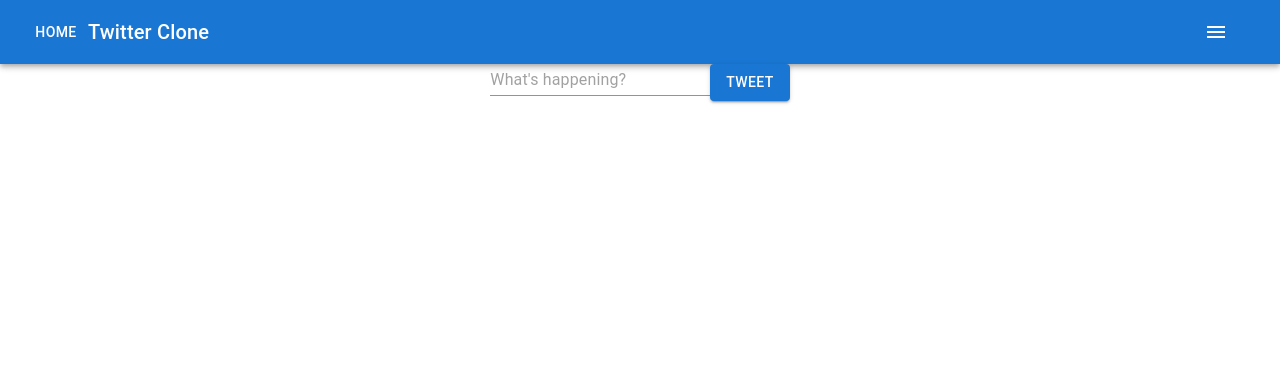
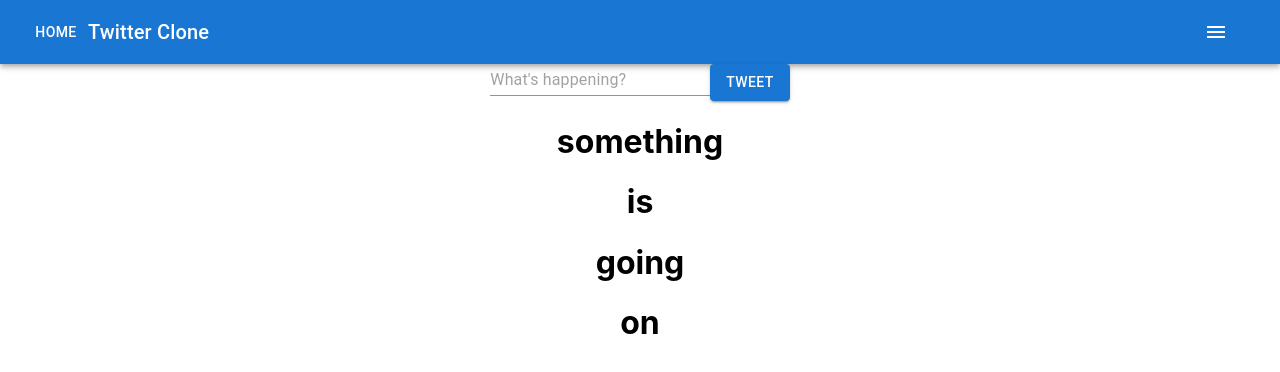
Before and after one commit to dpkerins/Twitter-Clone, a React (Create React App) app: page / in a window 1280 px wide. Shown: the top 372 px of the page. Built offline with nearby package versions, Linux system fonts and the light colour scheme.

Commit message:
adding tweet feed

```diff
--- a/src/App.js
+++ b/src/App.js
@@ -1,13 +1,15 @@
 import './App.css';
 import CreateTweet from './newTweet';
+import Feed from './Feed';
 import { useState } from 'react';
 
 function App() {
-  const [tweetList, setTweetList] = useState([]);
+  const [tweetList, setTweetList] = useState(['something', 'is', 'going', 'on']);
 
   return (
     <div className="App">
-      <CreateTweet tweetList={tweetList} setTweetList={setTweetList}/>
+      <CreateTweet tweetList={tweetList} setTweetList={setTweetList} />
+      <Feed tweetList={tweetList}/>
     </div>
   );
 }
--- /dev/null
+++ b/src/Feed.js
@@ -0,0 +1,16 @@
+import Tweet from './Tweet';
+
+export default function Feed(props) {
+  const { tweetList } = props;
+  const tweetDivList = tweetList.map((tweet) => {
+    return (
+      <Tweet tweet={tweet} />
+    )
+  })
+
+  return (
+    <div>
+      {tweetDivList}
+    </div>
+  )
+}
--- /dev/null
+++ b/src/Tweet.js
@@ -0,0 +1,8 @@
+export default function Tweet(props) {
+
+  return (
+    <div>
+      <h1>{props.tweet}</h1>
+    </div>
+  )
+}
--- a/src/newTweet.js
+++ b/src/newTweet.js
@@ -7,13 +7,11 @@ export default function CreateTweet(props) {
   const createTweetObject = (event) => {
     event.preventDefault();
     const tweetContent = event.target.tweetField.value;
-    if (tweetContent != '') {
-      const newTweetList = tweetList;
-      newTweetList.push(tweetContent)
-      setTweetList(newTweetList);
+    if (tweetContent !== '') {
+      setTweetList([tweetContent].concat(tweetList));
       event.target.tweetField.value = '';
     }
-    console.log(tweetList);
+    console.log(props.tweetList);
   }
 
   return (
```
